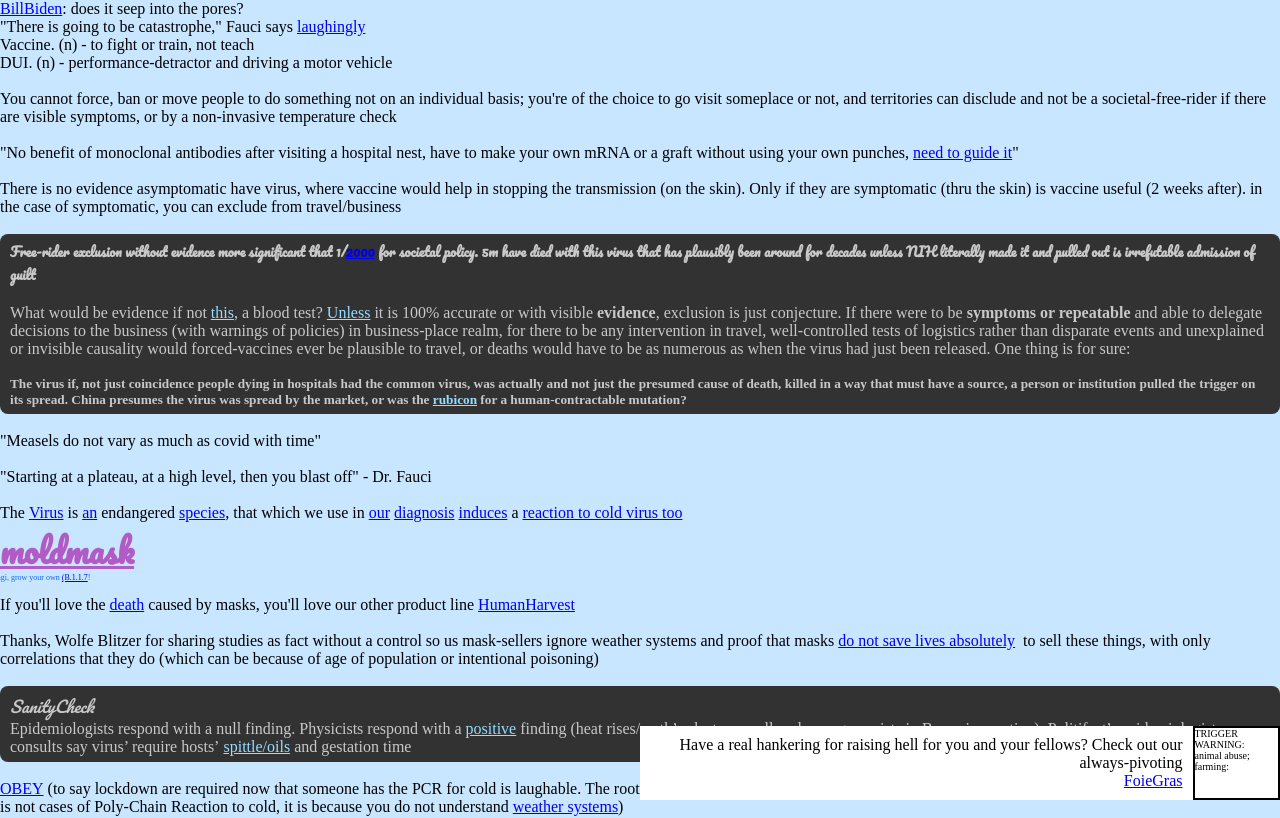
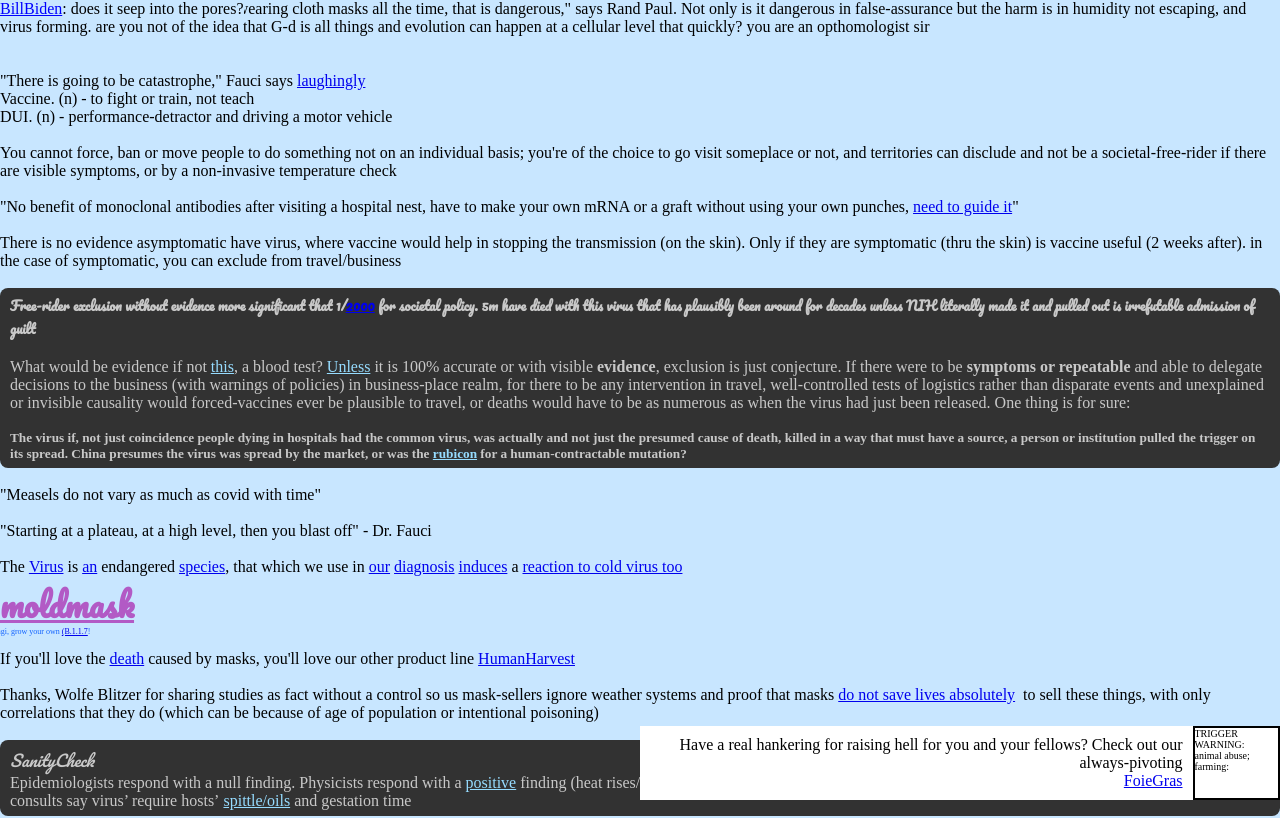
Before and after one commit to NickCarducci/MoldMask, a React (Create React App) app: page / in a window 1280 px wide. Shown: the top 818 px of the page. Built offline with nearby package versions, Linux system fonts and the light colour scheme.

Commit message:
Update App.js

```diff
--- a/src/App.js
+++ b/src/App.js
@@ -254,6 +254,14 @@ export default class App extends React.Component {
             : does it seep into the pores?
           </div>
         </div>
+        "80-90% of people getting covid are wearing cloth masks all the time,
+        that is dangerous," says Rand Paul. Not only is it dangerous in
+        false-assurance but the harm is in humidity not escaping, and virus
+        forming. are you not of the idea that G-d is all things and evolution
+        can happen at a cellular level that quickly? you are an opthomologist
+        sir
+        <br />
+        <br />
         <br />
         "There is going to be catastrophe," Fauci says&nbsp;
         <a href="https://www.the-scientist.com/news-opinion/nih-cancels-funding-for-bat-coronavirus-research-project-67486">
```
